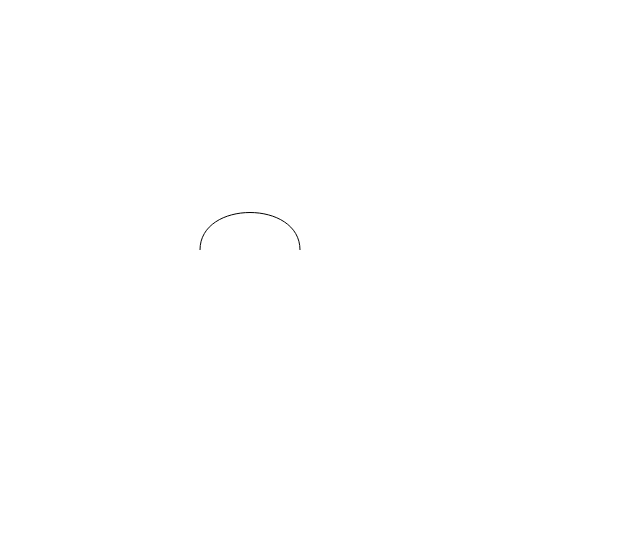
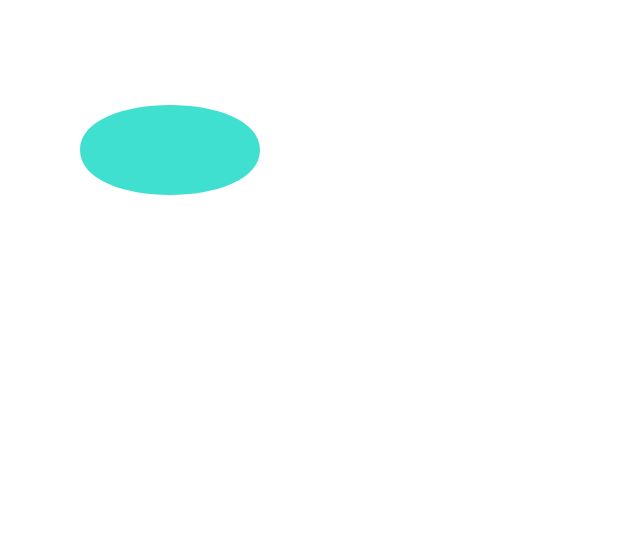
Before and after one commit to MathiasSotta/rm-ss18, a plain HTML site: page excercise/VGC_Bezier.html in a window 1280 px wide. Shown: the whole page, without its empty margins (0-640 px from the left). Drawn offline with Linux system fonts and the light colour scheme.

Commit message:
added exc. VGC_Bezier

```diff
--- a/excercise/VGC_Bezier.html
+++ b/excercise/VGC_Bezier.html
@@ -18,17 +18,20 @@
             function drawCanvas() {
                 // Zeichencode hier einfügen
                 context.fillStyle = "Turquoise";
-                ellipse(200, 200, 100, 100);
+                ellipse(120, 100, 180, 120);
             }
 
             function ellipse(centerX, centerY, width, height) {
                 context.beginPath();
 
+                // Startkoordinaten als obere linke Ecke des Pfades definieren
                 var x1 = centerX - width/2;
                 var y1 = centerY;
 
+                // Startpunkt festlegen
                 context.moveTo(x1, y1);
 
+                // Kontrollpunkte (Tangenten) definieren
                 var cp1x = x1;
                 var cp1y = y1 - height/2;
 
@@ -38,8 +41,14 @@
                 var x2 = centerX + width/2;
                 var y2 = centerY;
 
+                // erste Kurve zeichnen
                 context.bezierCurveTo(cp1x, cp1y, cp2x, cp2y, x2, y2);
-                context.stroke();
+
+                context.moveTo(x2, y2);
+                // Kontrollpunkte invertieren für Zeichnung des zweiten Pfads und Schließen der Ellipse
+                context.bezierCurveTo(x2, y2+height/2, x1, y1+height/2, x1, y1);
+                context.fill();
+                context.closePath();
             }
 
         }
```
